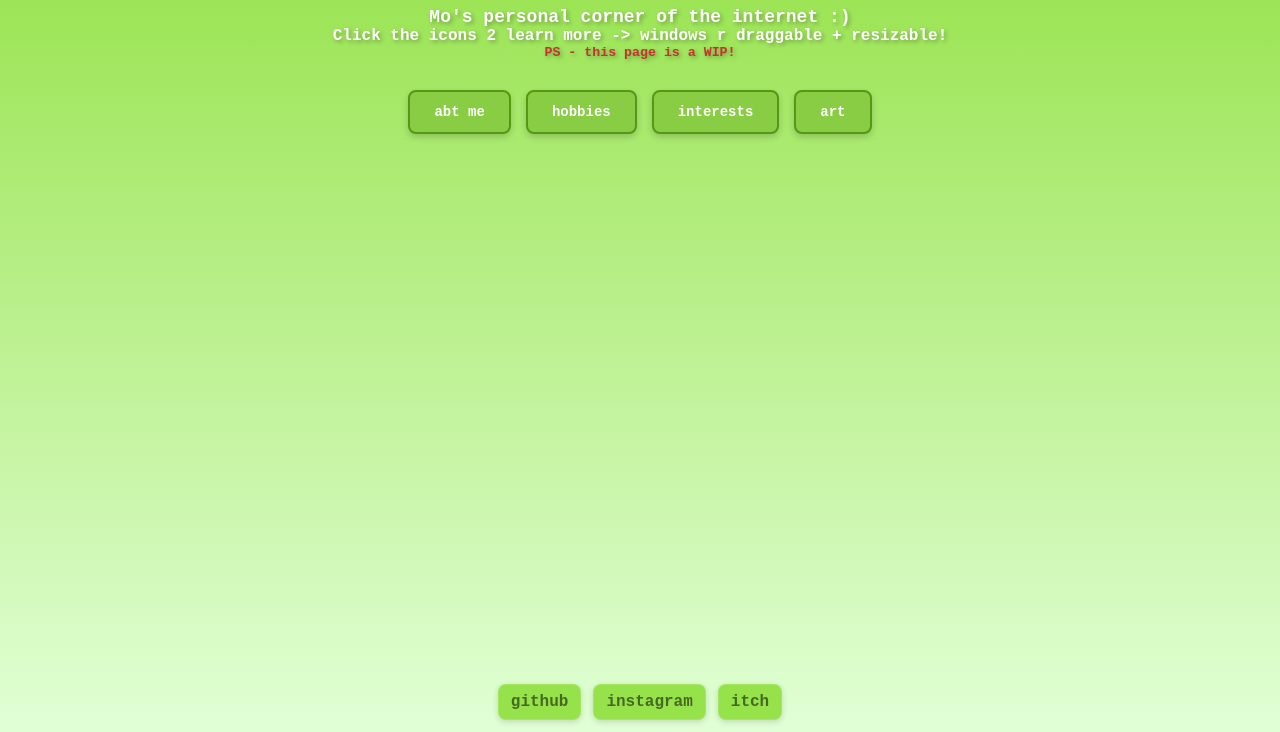
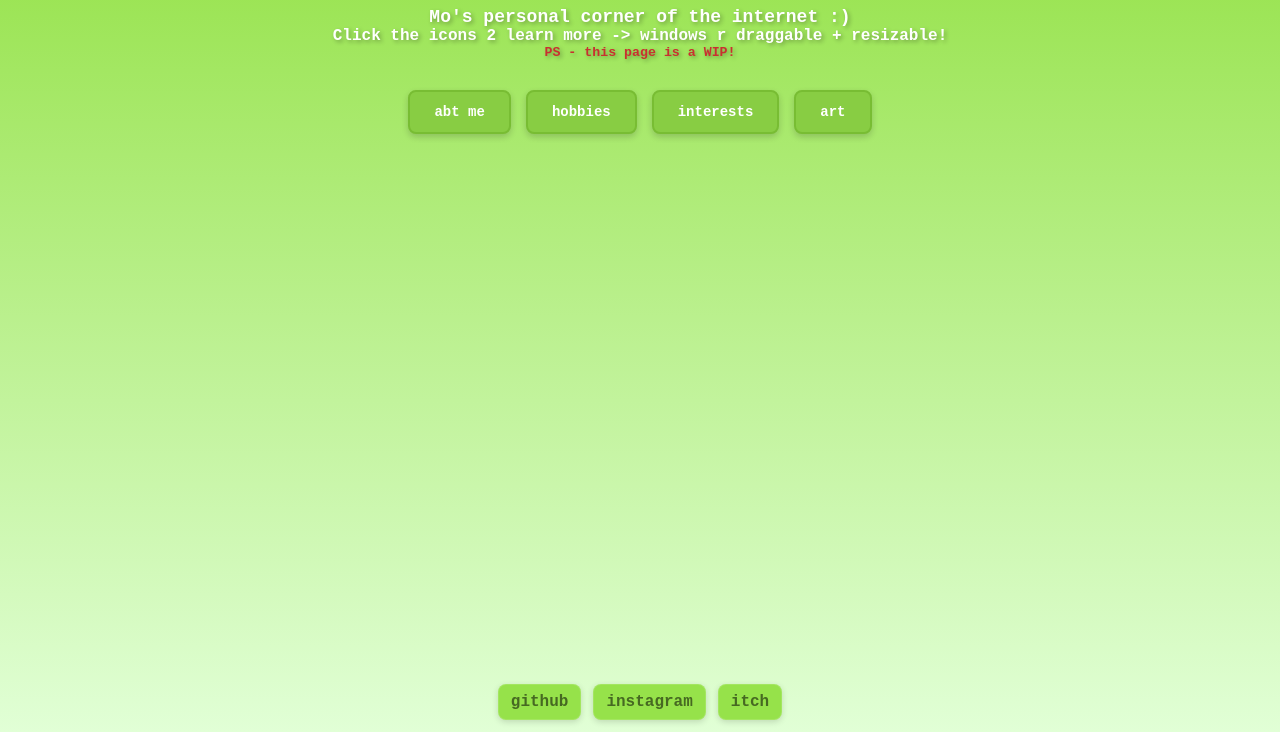
Before and after one commit to Ayamamoru/Morimo, a plain HTML site: page index.html in a window 1280 px wide. Shown: the part 68-800 px from the top of the page. Drawn offline with Linux system fonts and the light colour scheme.

Commit message:
Update index.html

```diff
--- a/index.html
+++ b/index.html
@@ -47,7 +47,7 @@
         .window-button {
             padding: 12px 24px;
             background: #88cd43;
-            border: 2px solid #569714;
+            border: 2px solid #78bd33;
             border-radius: 8px;
             cursor: pointer;
             font-family: inherit;
```
